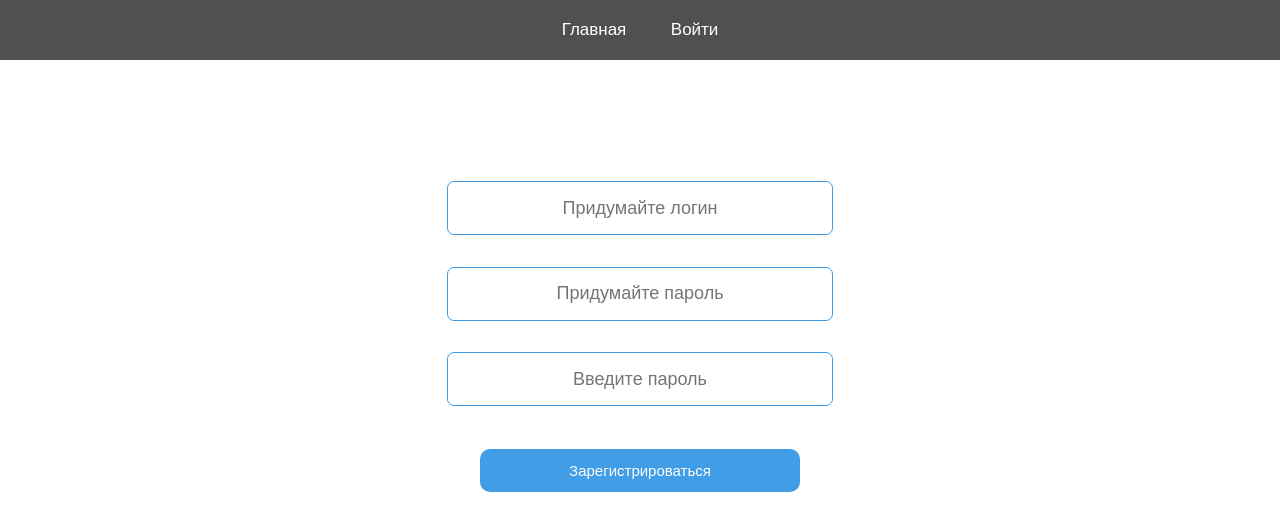
After one commit to Moriartyd/Kurs02, a PHP site: page /registration.php in a window 1280 px wide. The commit adds this page. Shown: the top 531 px of the page. Run offline with PHP 8.4, Linux system fonts and the light colour scheme.

Commit message:
adding DB

```diff
--- a/Try_Kurs.css
+++ b/Try_Kurs.css
@@ -130,6 +130,7 @@ input[type="submit"] {
     margin: 20px 0 20px 0;
     border-radius: 10px;
     border: none;
+    color: white;
     background-color: rgb(65, 157, 229);
     width: 320px;
 }
--- /dev/null
+++ b/connection.php
@@ -0,0 +1,5 @@
+<?php
+    $host = 'localhost';
+    $database = 'mysite';
+    $user = 'root';
+?>
--- /dev/null
+++ b/registration.php
@@ -0,0 +1,33 @@
+<!DOCTYPE html>
+<html>
+    <head>
+        <meta charset="utf-8">
+        <title>Курский вокзал</title>
+        <link rel="stylesheet" type="text/css" href="Try_Kurs.css">
+    </head>
+    <body>
+        <?php
+            include_once "nav.php"
+        ?>
+
+        <div class="container">
+            <form method="post">
+                <div style="text-align:center" class="name_box">
+                    <input type="text" name="login" placeholder="Придумайте логин"> <br/>
+                </div>
+
+                <div style="text-align:center" class="pas_box">
+                    <input type="password" name="pass" placeholder="Придумайте пароль"> <br/>
+                </div>
+
+                <div style="text-align:center" class="pas_box">
+                    <input type="password" name="pass" placeholder="Введите пароль"> <br/>
+                </div>
+
+                <div style="text-align:center; margin-top: 5%;" class="button">
+                    <input type="submit" name="submit" value="Зарегистрироваться">
+                </div>
+            </form>
+        </div>
+    </body>
+</html>
```
Also changed, not shown: index.php (+17 -4 lines).
